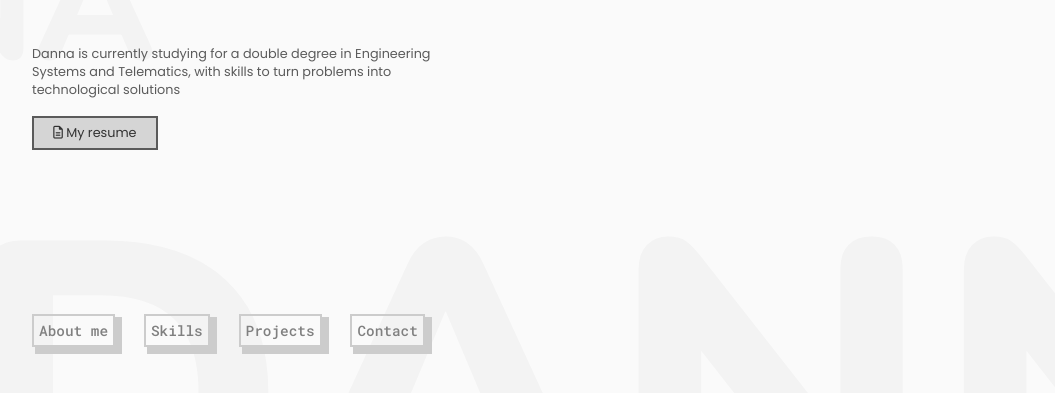
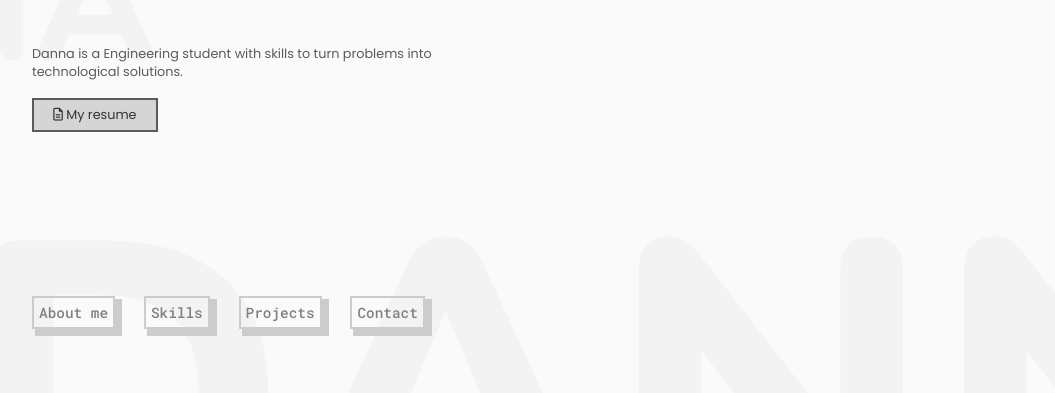
Before and after one commit to Dannasofiagarcia/Dannasofiagarcia.github.io, a plain HTML site: page index.html in a window 1280 px wide. Shown: the part 103-496 px from the top of the page, without its empty margins (128-1183 px from the left). Drawn offline with nearby package versions, Linux system fonts and the light colour scheme.

Commit message:
changed something little

```diff
--- a/index.html
+++ b/index.html
@@ -31,7 +31,7 @@
 
     <div id="go-back-button"> <i class="fas fa-chevron-left"></i> Menu</div>
     <section id="about-me-intro-section" class="section">
-        <p>Danna is currently studying for a double degree in Engineering Systems and Telematics, with skills to turn problems into technological solutions <br></p>
+        <p>Danna is a Engineering student with skills to turn problems into technological solutions.<br></p>
         <a href="./public/Danna-Garcia-CV.pdf" download><i class="far fa-file-alt">
         </i> My resume</a>
     </section>
```
